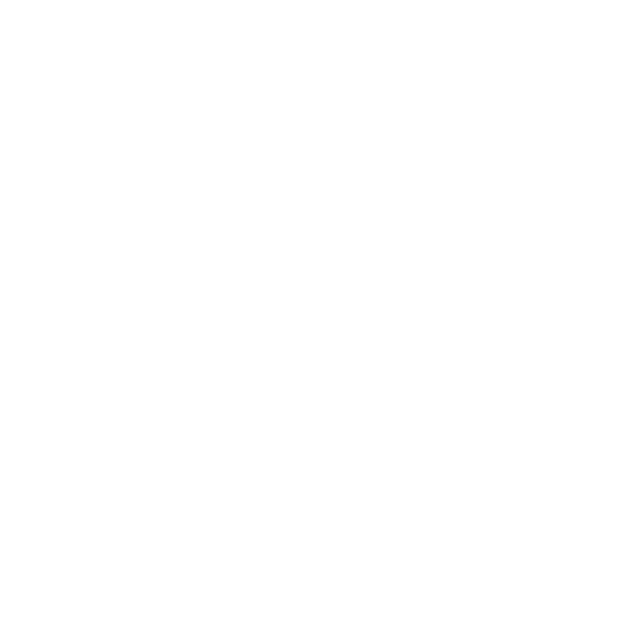
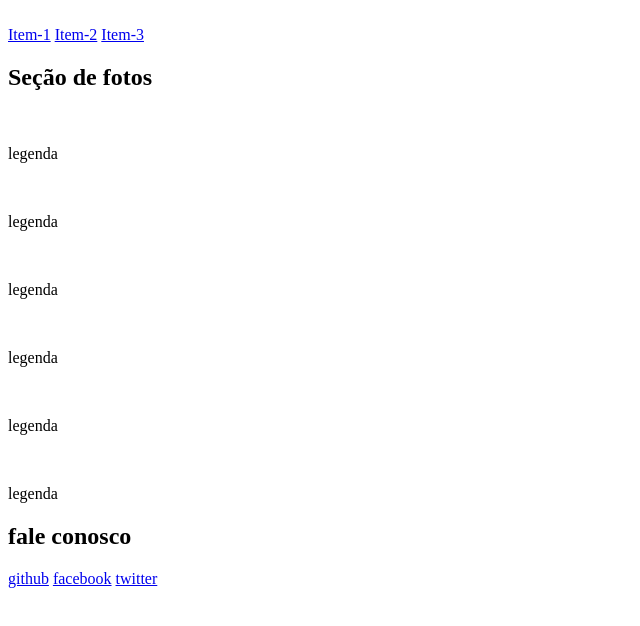
Before and after one commit to 1TDSPL-2023/rm552184, a plain HTML site: page index.html in a window 1280 px wide. Shown: the whole page, without its empty margins (0-640 px from the left). Drawn offline with Linux system fonts and the light colour scheme.

Commit message:
estrutura inicial do html

```diff
--- a/index.html
+++ b/index.html
@@ -1,12 +1,70 @@
 <!DOCTYPE html>
-<html lang="en">
+<html lang="pt-br">
 <head>
     <meta charset="UTF-8">
     <meta http-equiv="X-UA-Compatible" content="IE=edge">
     <meta name="viewport" content="width=device-width, initial-scale=1.0">
-    <title>Document</title>
+    <title>My layout</title>
 </head>
+
 <body>
 
+    <header class="cabecalho">
+        <img src="" alt="">
+        <nav>
+            <a href="#">Item-1</a>
+            <a href="#">Item-2</a>
+            <a href="#">Item-3</a>
+        </nav>
+    </header>
+
+    <h2 class="tit-sec"> Seção de fotos</h2>
+
+    <section>
+
+        <div>
+            <img src="" alt="">
+            <p>legenda</p>
+        </div>
+
+        <div>
+            <img src="" alt="">
+            <p>legenda</p>
+        </div>
+
+        <div>
+            <img src="" alt="">
+            <p>legenda</p>
+        </div>
+
+        <div>
+            <img src="" alt="">
+            <p>legenda</p>
+        </div>
+
+        <div>
+            <img src="" alt="">
+            <p>legenda</p>
+        </div>
+
+        <div>
+            <img src="" alt="">
+            <p>legenda</p>
+        </div>
+
+
+    </section>
+
+    <footer>
+        <h2> fale conosco</h2>
+        <nav>
+        <a href="#">github</a>
+        <a href="#">facebook</a>
+        <a href="#">twitter</a>
+        </nav>
+    </footer>
+
+
 </body>
+
 </html>
```
